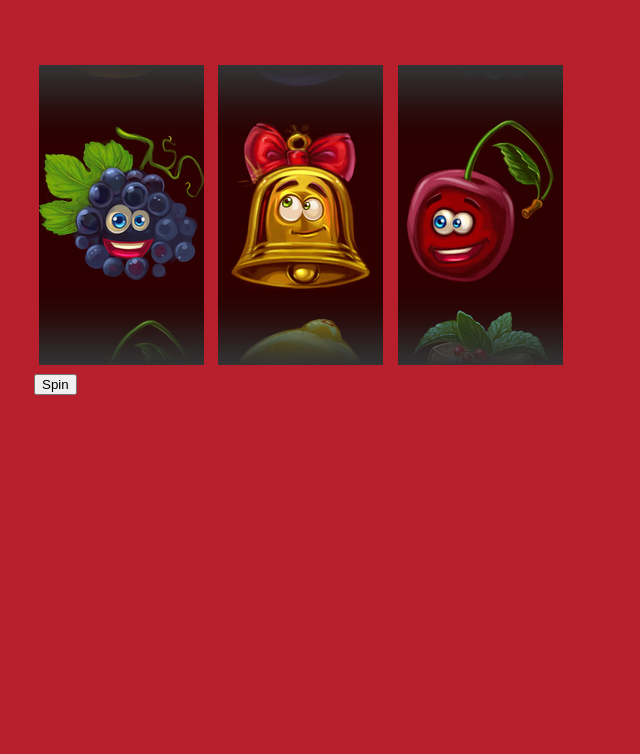
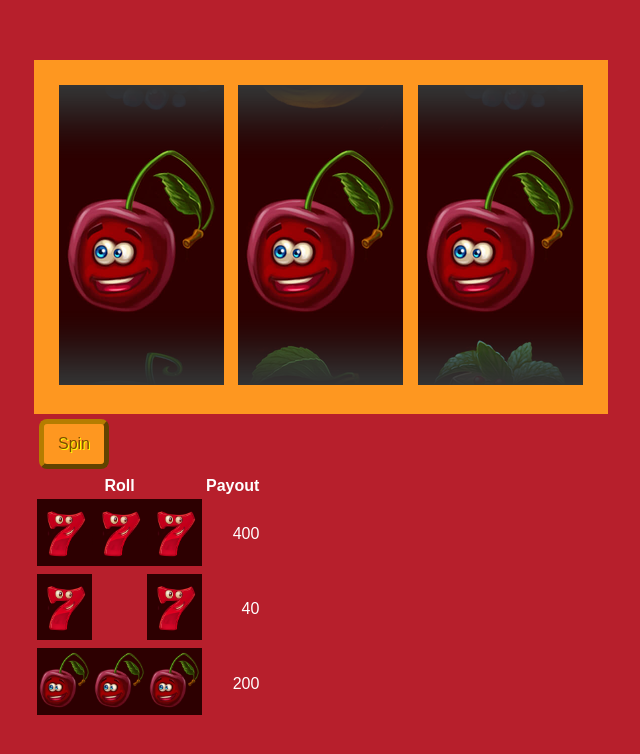
Before and after one commit to ByronStar/mymixred, a website: page public/check.html in a window 1280 px wide. Shown: the part 144-898 px from the top of the page, without its empty margins (174-814 px from the left). Drawn offline with Linux system fonts and the light colour scheme.

Commit message:
Slotmachine fixed positioning of reels

```diff
--- a/public/check.html
+++ b/public/check.html
@@ -12,14 +12,56 @@
     <meta name="author" content="ByronStar">
 
     <!-- Styles -->
-    <link rel="stylesheet" href="stylesheets/style.css">
+    <!--<link rel="stylesheet" href="stylesheets/style.css">-->
 
     <style>
-        img {
+        body, html {
+            background-color: #b71f2c;
+            width: 100%;
+            height: 100%;
+            margin: 4px;
+            font-family: "Ubuntu", sans-serif;
+            color: #ffffff;
+        }
+
+        #frame {
+            display: inline-block;
+            padding: 20px;
+            background-color: #fe9720;
+        }
+
+        td {
+            text-align: right;
+        }
+
+        .preview {
+            width: 55px;
+        }
+
+        #frame img {
             object-fit: none;
             margin: 5px;
             width: 165px;
             height: 300px;
+        }
+
+        .push {
+            margin: 5px;
+            height: 40px;
+            width: 60px;
+            line-height: 40px;
+            border: 5px outset #b57d00;
+            border-radius: 8px;
+            color: #7d4d00;
+            text-shadow: 1px 1px #ffff00;
+            background-color: #fe9720;
+            cursor: pointer;
+            text-align: center;
+            vertical-align: middle;
+        }
+
+        .push:hover {
+            background-color: #ffff00;
         }
     </style>
 
@@ -29,48 +71,87 @@
         [0, 2, 4, 6, 8, 1, 3, 5, 7],
         [0, 3, 6, 1, 4, 7, 2, 5, 8]
       ]
+      // 729 possibilities
+      let prop = 9 * 9 * 9
+      let payout = [
+        {s: [5, 5, 5], c: 400, p: 1 / prop},
+        {s: [5, -1, 5], c: 40, p: 8 / prop},
+        {s: [0, 0, 0], c: 200, p: 1 / prop}
+      ]
 
-      let reel0
-      let off = 1800
-      let step = 40
-      let intId
-      let reel = []
-      let steps = [Math.floor(Math.random() * 9), Math.floor(Math.random() * 9), Math.floor(Math.random() * 9)]
-      //      let steps = [sym[0].indexOf(1), sym[1].indexOf(2), sym[2].indexOf(3)]
-      console.log(steps)
-      steps = steps.map((r, i) => 200 / step * (9 - sym[i].indexOf(r)) + i * 1800 / step + 2)
+      let intId = null
+      let step = 50
+      let height = 200
+      let off = []
+      let reels = []
+      let steps
 
       function init() {
-        reel.push(document.getElementById('reel0'))
-        reel.push(document.getElementById('reel1'))
-        reel.push(document.getElementById('reel2'))
+        reels.push(document.getElementById('reel0'))
+        reels.push(document.getElementById('reel1'))
+        reels.push(document.getElementById('reel2'))
+        reels.forEach((r, i) => {
+          off[i] = sym[i].length * height
+          r.setAttribute('style', "object-position: 0 -" + (off[i] - height / 4) + "px;")
+        })
+        let tbl = document.getElementById('payout')
+        payout.forEach(o => {
+          let row = tbl.insertRow(-1)
+          let cell = row.insertCell(-1)
+          cell.innerHTML = o.s.reduce((t, v) => t + '<img class="preview" src="images/sym' + (v < 0 ? 'x' : v) + '.png">', '')
+          cell = row.insertCell(-1)
+          cell.innerHTML = o.c
+        })
+      }
+
+      function spin() {
+        if (null === intId) {
+          let prev = document.getElementsByClassName('preview')
+          let bet = sym.map(s => Math.floor(Math.random() * s.length))
+/*
+          bet.forEach((b, i) => {
+            prev[i].setAttribute('src', 'images/sym' + b + '.png')
+          })
+*/
+          console.log(bet)
+          // pixel to be moved up from offset divided by step size
+          steps = bet.map((s, i) => (off[i] + (sym[i].length - sym[i].indexOf(s)) * height) / step + i * sym[i].length * height / step)
           intId = setInterval(roll, 20)
+        }
       }
 
       function roll() {
-        if (off < step) {
-          off = 1800
-        }
         let finish = true
         steps.forEach((r, i) => {
-          if (r > 0) {
+          if (r >= 0) {
+            if (off[i] < step) {
+              off[i] = sym[i].length * height
+            }
             finish = false
-            reel[i].setAttribute('style', "object-position: 0 -" + off + "px;")
+            reels[i].setAttribute('style', "object-position: 0 -" + (off[i] - height / 4) + "px;")
+            off[i] -= step
             steps[i]--
           }
         })
         if (finish) {
           clearInterval(intId)
-        } else {
-          off -= step
+          console.log(off)
+          intId = null
         }
       }
     </script>
-
 </head>
 
 <body onload="init()">
-<div style="margin: 200px 0 0 200px">
+<div style="margin: 200px 0 0 200px;">
+<!--
+    <div>
+        <img class="preview" src="images/sym0.png">
+        <img class="preview" src="images/sym0.png">
+        <img class="preview" src="images/sym0.png">
+    </div>
+-->
+    <div id="frame">
         <div style="position:relative;display: inline-block;">
             <img id="reel0" style="object-position: 0 -0px;" src="images/reel0.png">
             <img style="position: absolute;top:0;left:0;" src="images/slot.png">
@@ -83,9 +164,16 @@
             <img id="reel2" style="object-position: 0 -0px;" src="images/reel2.png">
             <img style="position: absolute;top:0;left:0;" src="images/slot.png">
         </div>
+    </div>
     <div>
-        <button>Spin</button>
+        <div class="push" onclick="spin()">Spin</div>
     </div>
+    <table id="payout">
+        <tr>
+            <th>Roll</th>
+            <th>Payout</th>
+        </tr>
+    </table>
 </div>
 </body>
 </html>
--- a/public/scripts/mupong.js
+++ b/public/scripts/mupong.js
@@ -187,7 +187,7 @@ function onReceive(data) {
     case 'PLAYERS':
       players = msg.data.players
       me = players.find(p => p.id === ID)
-      document.getElementById('players').innerHTML = players.map(p => "<li>" + p.name + ' (' + p.screen.w + 'x' + p.screen.h + ')')
+      document.getElementById('players').innerHTML = players.map(p => '<li>' + p.name + ' (' + p.screen.w + 'x' + p.screen.h + ')')
       break
     case 'PUSH':
       const ball = new Ball(msg.data.attr)
@@ -196,8 +196,8 @@ function onReceive(data) {
         paddle.collisionFilter.group = -msg.data.attr.id - 1
         paddle.render.fillStyle = msg.data.attr.color
         console.log(paddle.collisionFilter)
-        doSend('CHAT', {chat: JSON.stringify(paddle.collisionFilter)})
-        doSend('CHAT', {chat: JSON.stringify(ball.ball.collisionFilter)})
+        // doSend('CHAT', {chat: JSON.stringify(paddle.collisionFilter)})
+        // doSend('CHAT', {chat: JSON.stringify(ball.ball.collisionFilter)})
       }
       break
     case 'CHAT':
```
Also changed, not shown: public/images/symx.png (added). Lines whose indentation alone changed are shown as unchanged.
